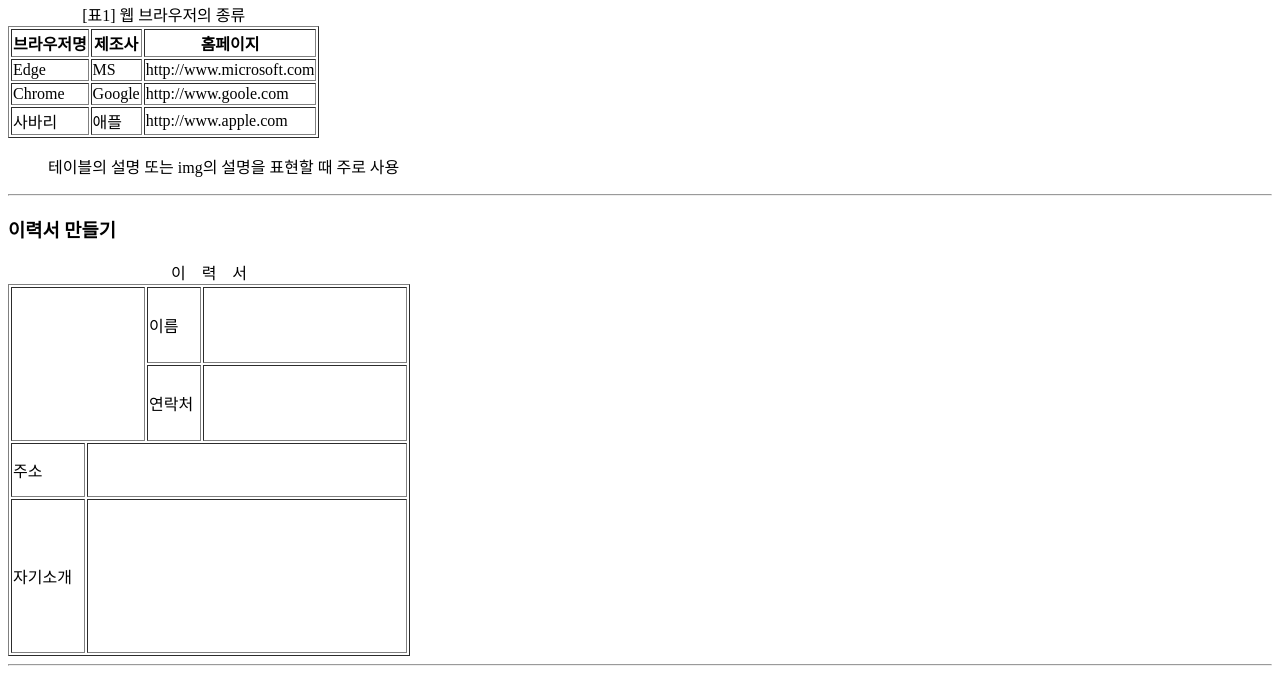
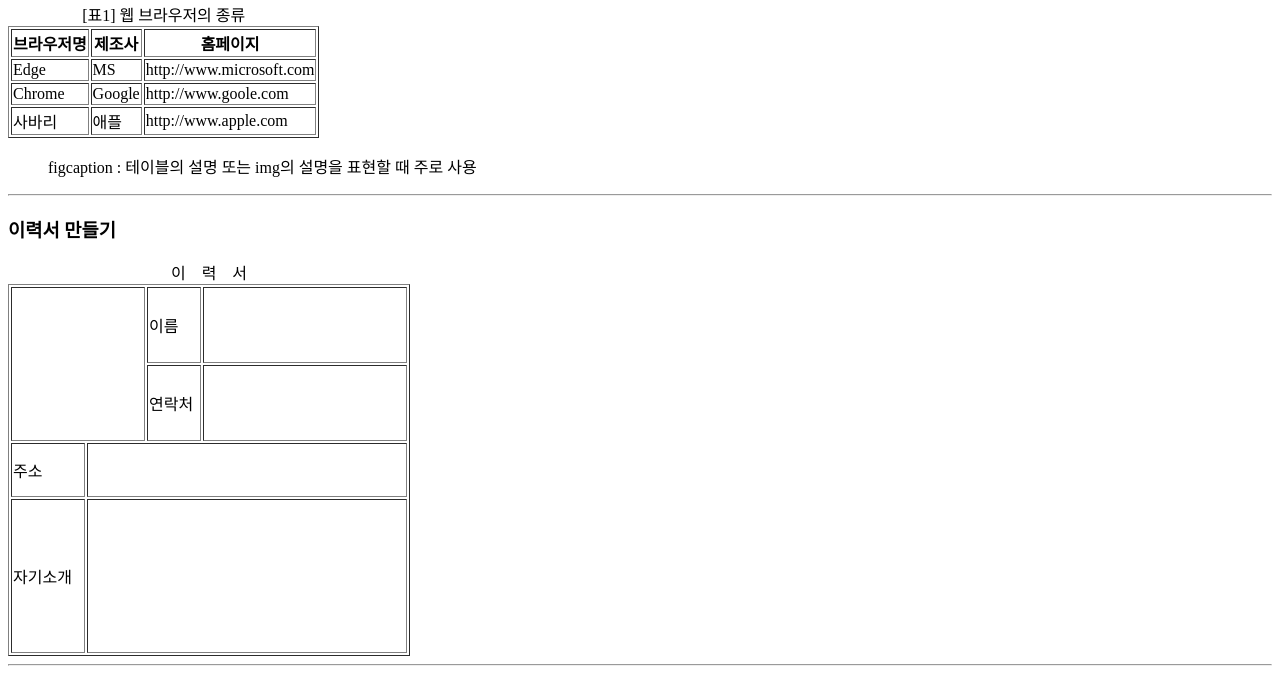
Before and after one commit to CJeaHo/frontwork, a plain HTML site: page 05.표 관련 태그.html in a window 1280 px wide. Shown: the part 87-772 px from the top of the page. Drawn offline with Linux system fonts and the light colour scheme.

Commit message:
표 관련 태그 수정

```diff
--- a/05.표 관련 태그.html
+++ b/05.표 관련 태그.html
@@ -55,7 +55,7 @@
   </table>
 
   <figure>
-    <figcaption>테이블의 설명 또는 img의 설명을 표현할 때 주로 사용</figcaption>
+    <figcaption>figcaption : 테이블의 설명 또는 img의 설명을 표현할 때 주로 사용</figcaption>
   </figure>
 
   <hr>
```
